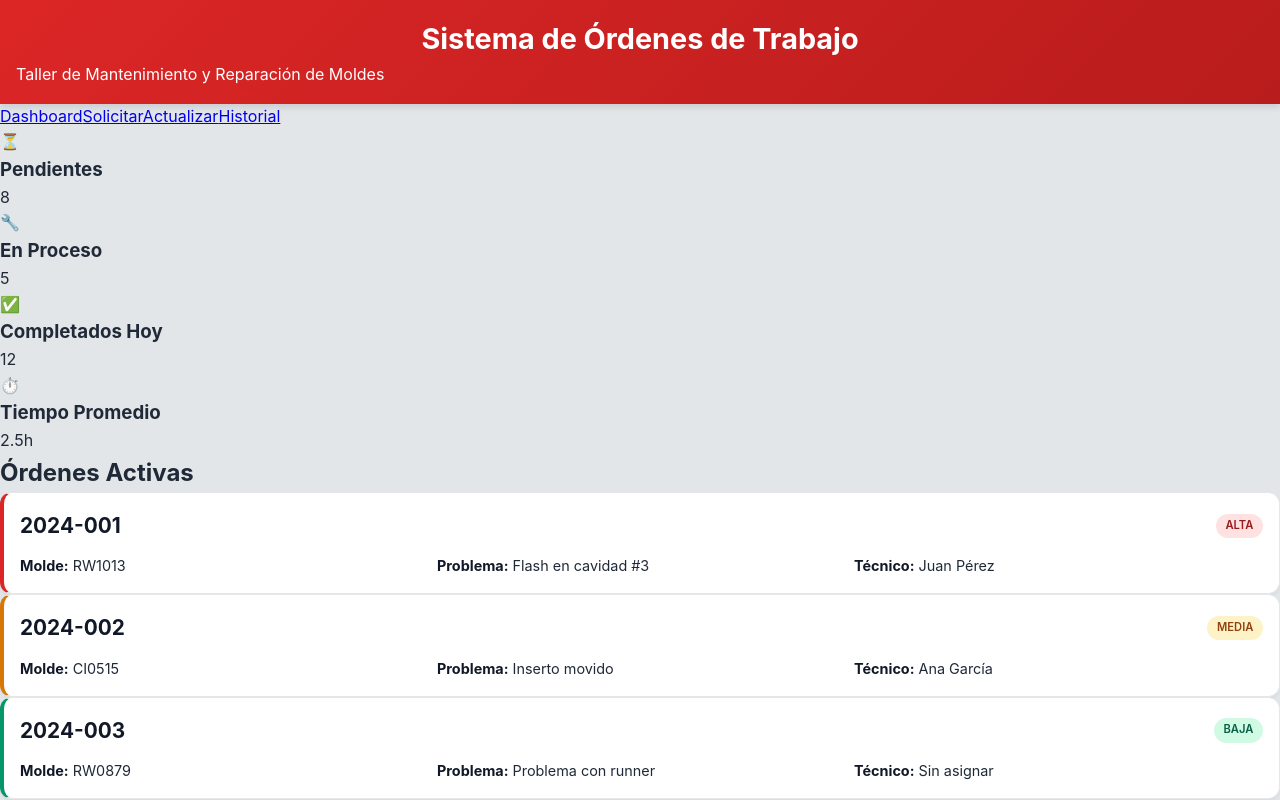
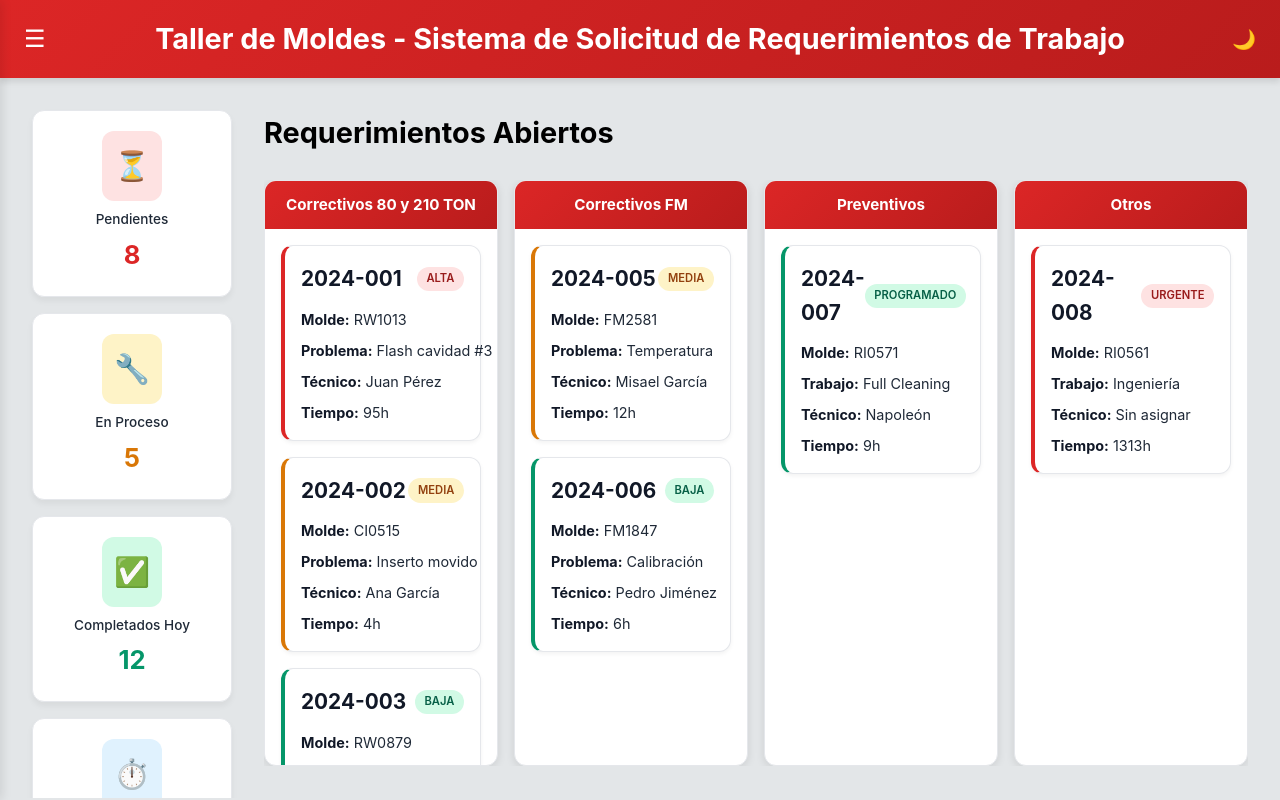
Before and after one commit to HmmmBibimbap/req-tm, a Next.js app: page / in a window 1280 px wide. Built offline with nearby package versions, Linux system fonts and the light colour scheme.

Commit message:
Update page.tsx

```diff
--- a/app/page.tsx
+++ b/app/page.tsx
@@ -1,23 +1,70 @@
+'use client'
+import { useState } from 'react'
+
 export default function Dashboard() {
+  const [menuOpen, setMenuOpen] = useState(false)
+  const [darkMode, setDarkMode] = useState(false) // MODO OSCURO
+
+  const toggleMenu = () => {
+    setMenuOpen(!menuOpen)
+  }
+
   return (
-    <div className="dashboard">
+   <div className={`dashboard ${darkMode ? 'dark-mode' : ''}`}>
       <header className="header">
         <div className="header-content">
-          <h1>Sistema de Órdenes de Trabajo</h1>
-          <p>Taller de Mantenimiento y Reparación de Moldes</p>
+          <div className="header-left">
+            <button className="menu-toggle" onClick={toggleMenu}>☰</button>
+            <h1>Taller de Moldes - Sistema de Solicitud de Requerimientos de Trabajo</h1>
+            <button
+              className="dark-mode-toggle"
+              onClick={() => setDarkMode(!darkMode)}
+              title={darkMode ? 'Cambiar a modo claro' : 'Cambiar a modo oscuro'}
+            >
+              {darkMode ? '☀️' : '🌙'}
+            </button>
+          </div>
         </div>
       </header>
 
-      <nav className="navigation">
-        <a href="/" className="nav-link active">Dashboard</a>
-        <a href="/solicitar" className="nav-link">Solicitar</a>
-        <a href="/actualizar" className="nav-link">Actualizar</a>
-        <a href="/historial" className="nav-link">Historial</a>
+      {/* MENÚ LATERAL */}
+      <nav className={`sidebar-menu ${menuOpen ? 'active' : ''}`}>
+        <div className="menu-items">
+          <a href="/" className="menu-item active" onClick={() => setMenuOpen(false)}>
+            <span className="menu-icon">📊</span>
+            Dashboard
+          </a>
+          <a href="/solicitar" className="menu-item" onClick={() => setMenuOpen(false)}>
+            <span className="menu-icon">➕</span>
+            Solicitar
+          </a>
+          <a href="/actualizar" className="menu-item" onClick={() => setMenuOpen(false)}>
+            <span className="menu-icon">✏️</span>
+            Actualizar
+          </a>
+          <a href="/historial" className="menu-item" onClick={() => setMenuOpen(false)}>
+            <span className="menu-icon">📋</span>
+            Historial
+          </a>
+          <a href="/reportes" className="menu-item" onClick={() => setMenuOpen(false)}>
+            <span className="menu-icon">📈</span>
+            Reportes
+          </a>
+        </div>
       </nav>
 
-      <main className="main-content">
-        <div className="metrics-grid">
-          <div className="metric-card pending">
+      {/* OVERLAY PARA CERRAR MENÚ */}
+      {menuOpen && (
+        <div
+          className="menu-overlay"
+          onClick={() => setMenuOpen(false)}
+        ></div>
+      )}
+
+      <main className="main-layout">
+        {/* SIDEBAR IZQUIERDO - MÉTRICAS VERTICALES (15%) */}
+        <aside className="metrics-sidebar">
+          <div className="metric-card-vertical pending">
             <div className="metric-icon">⏳</div>
             <div className="metric-info">
               <h3>Pendientes</h3>
@@ -25,7 +72,7 @@ export default function Dashboard() {
             </div>
           </div>
 
-          <div className="metric-card in-progress">
+          <div className="metric-card-vertical in-progress">
             <div className="metric-icon">🔧</div>
             <div className="metric-info">
               <h3>En Proceso</h3>
@@ -33,7 +80,7 @@ export default function Dashboard() {
             </div>
           </div>
 
-          <div className="metric-card completed">
+          <div className="metric-card-vertical completed">
             <div className="metric-icon">✅</div>
             <div className="metric-info">
               <h3>Completados Hoy</h3>
@@ -41,18 +88,28 @@ export default function Dashboard() {
             </div>
           </div>
 
-          <div className="metric-card average">
+          <div className="metric-card-vertical average">
             <div className="metric-icon">⏱️</div>
             <div className="metric-info">
               <h3>Tiempo Promedio</h3>
               <span className="metric-number">2.5h</span>
             </div>
           </div>
+        </aside>
+
+        {/* ÁREA PRINCIPAL - 4 COLUMNAS DE ÓRDENES (80%) */}
+        <section className="orders-main-area">
+          <h2>Requerimientos Abiertos</h2>
+
+          <div className="orders-grid-wide">
+
+            {/* COLUMNA 1: CORRECTIVOS 80 Y 210 TON */}
+            <div className="category-column">
+              <div className="category-header">
+                <h3>Correctivos 80 y 210 TON</h3>
               </div>
-
-        <div className="orders-section">
-          <h2>Órdenes Activas</h2>
-          <div className="orders-list">
+              <div className="orders-scroll-container">
+                <div className="orders-vertical-list">
                   <div className="order-card priority-high">
                     <div className="order-header">
                       <span className="order-number">2024-001</span>
@@ -60,8 +117,9 @@ export default function Dashboard() {
                     </div>
                     <div className="order-details">
                       <p><strong>Molde:</strong> RW1013</p>
-                <p><strong>Problema:</strong> Flash en cavidad #3</p>
+                      <p><strong>Problema:</strong> Flash cavidad #3</p>
                       <p><strong>Técnico:</strong> Juan Pérez</p>
+                      <p><strong>Tiempo:</strong> 95h</p>
                     </div>
                   </div>
 
@@ -74,6 +132,7 @@ export default function Dashboard() {
                       <p><strong>Molde:</strong> CI0515</p>
                       <p><strong>Problema:</strong> Inserto movido</p>
                       <p><strong>Técnico:</strong> Ana García</p>
+                      <p><strong>Tiempo:</strong> 4h</p>
                     </div>
                   </div>
 
@@ -84,12 +143,112 @@ export default function Dashboard() {
                     </div>
                     <div className="order-details">
                       <p><strong>Molde:</strong> RW0879</p>
-                <p><strong>Problema:</strong> Problema con runner</p>
+                      <p><strong>Problema:</strong> Runner</p>
                       <p><strong>Técnico:</strong> Sin asignar</p>
+                      <p><strong>Tiempo:</strong> 16h</p>
+                    </div>
+                  </div>
+
+                  <div className="order-card priority-high">
+                    <div className="order-header">
+                      <span className="order-number">2024-004</span>
+                      <span className="priority-badge high">Alta</span>
+                    </div>
+                    <div className="order-details">
+                      <p><strong>Molde:</strong> RW1017</p>
+                      <p><strong>Problema:</strong> Cavidad dañada</p>
+                      <p><strong>Técnico:</strong> Luis Escobar</p>
+                      <p><strong>Tiempo:</strong> 8h</p>
                     </div>
                   </div>
                 </div>
               </div>
+            </div>
+
+            {/* COLUMNA 2: CORRECTIVOS FM */}
+            <div className="category-column">
+              <div className="category-header">
+                <h3>Correctivos FM</h3>
+              </div>
+              <div className="orders-scroll-container">
+                <div className="orders-vertical-list">
+                  <div className="order-card priority-medium">
+                    <div className="order-header">
+                      <span className="order-number">2024-005</span>
+                      <span className="priority-badge medium">Media</span>
+                    </div>
+                    <div className="order-details">
+                      <p><strong>Molde:</strong> FM2581</p>
+                      <p><strong>Problema:</strong> Temperatura</p>
+                      <p><strong>Técnico:</strong> Misael García</p>
+                      <p><strong>Tiempo:</strong> 12h</p>
+                    </div>
+                  </div>
+
+                  <div className="order-card priority-low">
+                    <div className="order-header">
+                      <span className="order-number">2024-006</span>
+                      <span className="priority-badge low">Baja</span>
+                    </div>
+                    <div className="order-details">
+                      <p><strong>Molde:</strong> FM1847</p>
+                      <p><strong>Problema:</strong> Calibración</p>
+                      <p><strong>Técnico:</strong> Pedro Jiménez</p>
+                      <p><strong>Tiempo:</strong> 6h</p>
+                    </div>
+                  </div>
+                </div>
+              </div>
+            </div>
+
+            {/* COLUMNA 3: PREVENTIVOS */}
+            <div className="category-column">
+              <div className="category-header">
+                <h3>Preventivos</h3>
+              </div>
+              <div className="orders-scroll-container">
+                <div className="orders-vertical-list">
+                  <div className="order-card priority-low">
+                    <div className="order-header">
+                      <span className="order-number">2024-007</span>
+                      <span className="priority-badge low">Programado</span>
+                    </div>
+                    <div className="order-details">
+                      <p><strong>Molde:</strong> RI0571</p>
+                      <p><strong>Trabajo:</strong> Full Cleaning</p>
+                      <p><strong>Técnico:</strong> Napoleón</p>
+                      <p><strong>Tiempo:</strong> 9h</p>
+                    </div>
+                  </div>
+                </div>
+              </div>
+            </div>
+
+            {/* COLUMNA 4: OTROS */}
+            <div className="category-column">
+              <div className="category-header">
+                <h3>Otros</h3>
+              </div>
+              <div className="orders-scroll-container">
+                <div className="orders-vertical-list">
+                  <div className="order-card priority-high">
+                    <div className="order-header">
+                      <span className="order-number">2024-008</span>
+                      <span className="priority-badge high">Urgente</span>
+                    </div>
+                    <div className="order-details">
+                      <p><strong>Molde:</strong> RI0561</p>
+                      <p><strong>Trabajo:</strong> Ingeniería</p>
+                      <p><strong>Técnico:</strong> Sin asignar</p>
+                      <p><strong>Tiempo:</strong> 1313h</p>
+                    </div>
+                  </div>
+                </div>
+              </div>
+            </div>
+
+          </div>
+        </section>
       </main>
     </div>
   )
```
Lines whose indentation alone changed are shown as unchanged.
